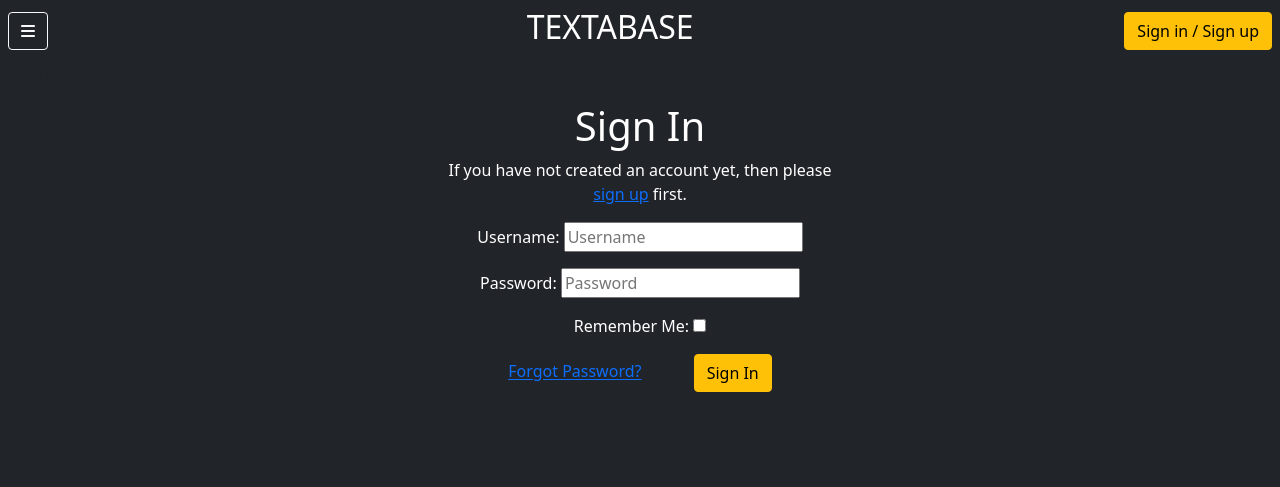
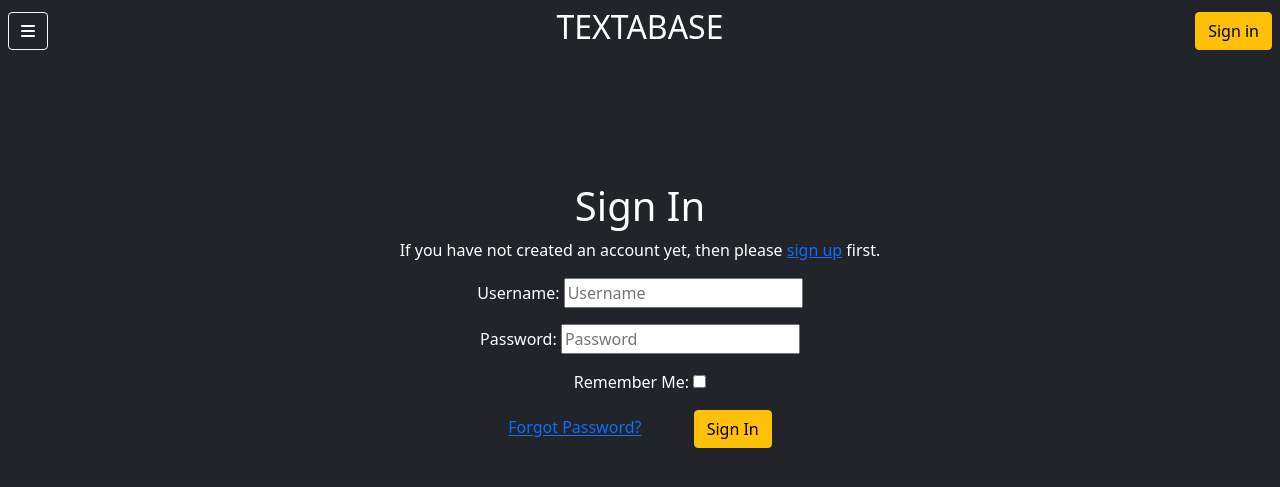
Before and after one commit to Jernskegg/CI-portfolio-Textabase, a Django app: page /accounts/login/ in a window 1280 px wide. Shown: the top 487 px of the page. Run offline with Django 3.2, Linux system fonts and the light colour scheme; some libraries are stand-ins or nearby versions.

Commit message:
Chore: Intermedite clean up and orginizing

```diff
--- a/forum/models.py
+++ b/forum/models.py
@@ -43,6 +43,7 @@ class comment(models.Model):
     comment_upvote = models.ManyToManyField(User,
                                             related_name="comment_upvotes",
                                             blank=True, default=False)
+
     class Meta:
         ordering = ['-date_posted']
 
--- a/templates/account/login.html
+++ b/templates/account/login.html
@@ -2,8 +2,7 @@
 
 {% block content %}
 
-<section class="row justify-content-center">
-  <div class="col-4 text-white text-center p-3">
+<section class="row text-white text-center justify-content-center">
   <h1>Sign In</h1>
   <p class="text-center">If you have not created an account yet, then please
     <a href="{{ signup_url }}">sign up</a> first.</p>
@@ -16,7 +15,6 @@
     <a class="button  secondaryAction" href="{% url 'account_reset_password' %}">Forgot Password?</a>
     <button class="primaryAction btn btn-warning ms-5" type="submit">Sign In</button>
   </form>
-  </div>
 </section>
 
 {% endblock %}
--- a/templates/account/logout.html
+++ b/templates/account/logout.html
@@ -9,7 +9,7 @@
   <form method="post" action="{% url 'account_logout' %}">
     {% csrf_token %}
     {% if redirect_field_value %}
-    <input type="hidden" name="{{ redirect_field_name }}" value="{{ redirect_field_value }}"/>
+    <input type="hidden" name="{{ redirect_field_name }}" value="{{ redirect_field_value }}" />
     {% endif %}
     <button type="submit" class="btn btn-warning">Sign Out</button>
   </form>
--- a/templates/base.html
+++ b/templates/base.html
@@ -2,27 +2,47 @@
 
 <!DOCTYPE html>
 <html lang="en">
+
 <head>
     <meta charset="UTF-8">
     <meta http-equiv="X-UA-Compatible" content="IE=edge">
     <meta name="viewport" content="width=device-width, initial-scale=1.0">
-    <link href="https://cdn.jsdelivr.net/npm/bootstrap@5.1.3/dist/css/bootstrap.min.css" rel="stylesheet" integrity="sha384-1BmE4kWBq78iYhFldvKuhfTAU6auU8tT94WrHftjDbrCEXSU1oBoqyl2QvZ6jIW3" crossorigin="anonymous">
-    <script src="https://cdn.jsdelivr.net/npm/bootstrap@5.1.3/dist/js/bootstrap.bundle.min.js" integrity="sha384-ka7Sk0Gln4gmtz2MlQnikT1wXgYsOg+OMhuP+IlRH9sENBO0LRn5q+8nbTov4+1p" crossorigin="anonymous"></script>
+    <link href="https://cdn.jsdelivr.net/npm/bootstrap@5.1.3/dist/css/bootstrap.min.css" rel="stylesheet"
+        integrity="sha384-1BmE4kWBq78iYhFldvKuhfTAU6auU8tT94WrHftjDbrCEXSU1oBoqyl2QvZ6jIW3" crossorigin="anonymous">
+    <script src="https://cdn.jsdelivr.net/npm/bootstrap@5.1.3/dist/js/bootstrap.bundle.min.js"
+        integrity="sha384-ka7Sk0Gln4gmtz2MlQnikT1wXgYsOg+OMhuP+IlRH9sENBO0LRn5q+8nbTov4+1p" crossorigin="anonymous">
+    </script>
     <link rel="stylesheet" href="{% static 'css/style.css' %}">
     <title>TextaBase</title>
 </head>
+
 <body class="bg-dark">
     <nav class="bg-dark navbar navbar-expand-xl pt-2">
-        <button class="btn btn-outline-light me-auto ms-2">
-            <i class="fas fa-bars"></i>
-        </button>
-        <h2 class="text-white ps- ms-5">TEXTABASE</h2>
-        <button class="btn btn-warning ms-auto me-2">
-            Sign in / Sign up
-        </button>
+        <div class="col">
+            <button class="btn btn-outline-light me-auto ms-2">
+                <i class="fas fa-bars"></i>
+            </button>
+        </div>
+        <div class="col">
+            <h2 class="text-white text-center">TEXTABASE</h2>
+        </div>
+        <div class="col">
+            {% if user.is_authenticated %}
+            <a href="{% url 'account_logout' %}" class="btn btn-warning float-end me-2">
+                Sign out
+            </a>
+            <a href="#" class="float-end me-2 link-white">
+                <p>hello! {{ user.username }}</p>
+            </a>
+            {% else %}
+            <a href="{% url 'account_login' %}" class="btn btn-warning float-end me-2">
+                Sign in
+            </a>
+            {% endif %}
+        </div>
     </nav>
 
-    <section class="hero">
+    <section class="hero mt-5 pt-5">
         hero image section
     </section>
 
@@ -38,4 +58,5 @@
     <!-- Awesome Font script-->
     <script src="https://kit.fontawesome.com/be9f637dd0.js" crossorigin="anonymous"></script>
 </body>
+
 </html>
```
Also changed, not shown: db.sqlite3, forum/urls.py (line endings or trailing spaces), static/css/style.css (added), static/images/town.png (added). Lines whose indentation alone changed are shown as unchanged.
